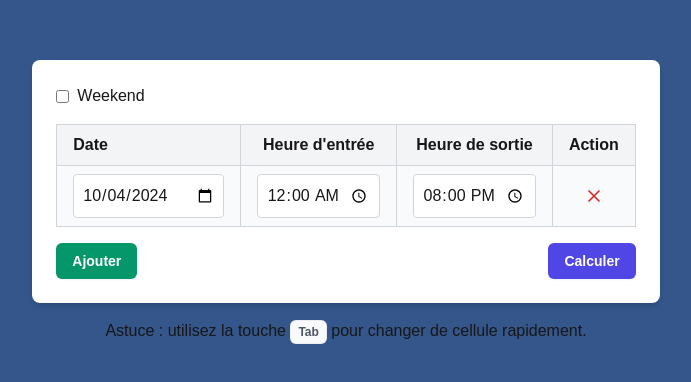
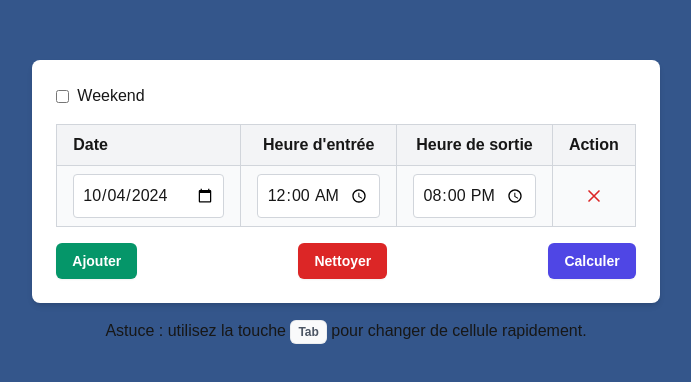
Before and after one commit to damienmillet/timesheet, a Next.js app: page / in a window 1280 px wide. Shown: the part 198-580 px from the top of the page, without its empty margins (294-985 px from the left). Built offline with nearby package versions, Linux system fonts and the light colour scheme.

Commit message:
Refactor TimeForm component and update import in page.tsx

```diff
--- a/components/ui/form.tsx
+++ b/components/ui/form.tsx
@@ -1,4 +1,3 @@
-"use client"
 "use client"
 
 import { useState, useEffect } from 'react';
@@ -63,6 +62,11 @@ export default function TimeForm() {
   const handleDeleteRow = (index: number) => {
     const newRows = rows.filter((_, rowIndex) => rowIndex !== index);
     setRows(newRows);
+  };
+
+  const handleDeleteAllRows = () => {
+    setRows([]); // Supprimer toutes les lignes
+    setRows([{ day: new Date().toISOString().split('T')[0], startTime: '00:00', endTime: '20:00', isValid: true, errorMessage: null, dateError: null }]); // Ajouter une nouvelle ligne
   };
 
   const handleRowChange = <K extends keyof TimeRow>(index: number, field: K, value: TimeRow[K]) => {
@@ -203,6 +207,9 @@ export default function TimeForm() {
             <button type="button" onClick={handleAddRow} className="bg-emerald-600 rounded-md px-4 py-2 text-sm font-semibold text-white shadow-sm hover:bg-emerald-500 focus:outline-none focus:ring-2 focus:ring-offset-2 focus:ring-emerald-500 transition">
               Ajouter
             </button>
+            <button type="button" onClick={handleDeleteAllRows} className="bg-red-600 rounded-md px-4 py-2 text-sm font-semibold text-white shadow-sm hover:bg-red-500 focus:outline-none focus:ring-2 focus:ring-offset-2 focus:ring-red-500 transition">
+              Nettoyer
+            </button>
             <button type="submit" className="bg-indigo-600 rounded-md px-4 py-2 text-sm font-semibold text-white shadow-sm hover:bg-indigo-500 focus:outline-none focus:ring-2 focus:ring-offset-2 focus:ring-indigo-500 transition">
               Calculer
             </button>
```
